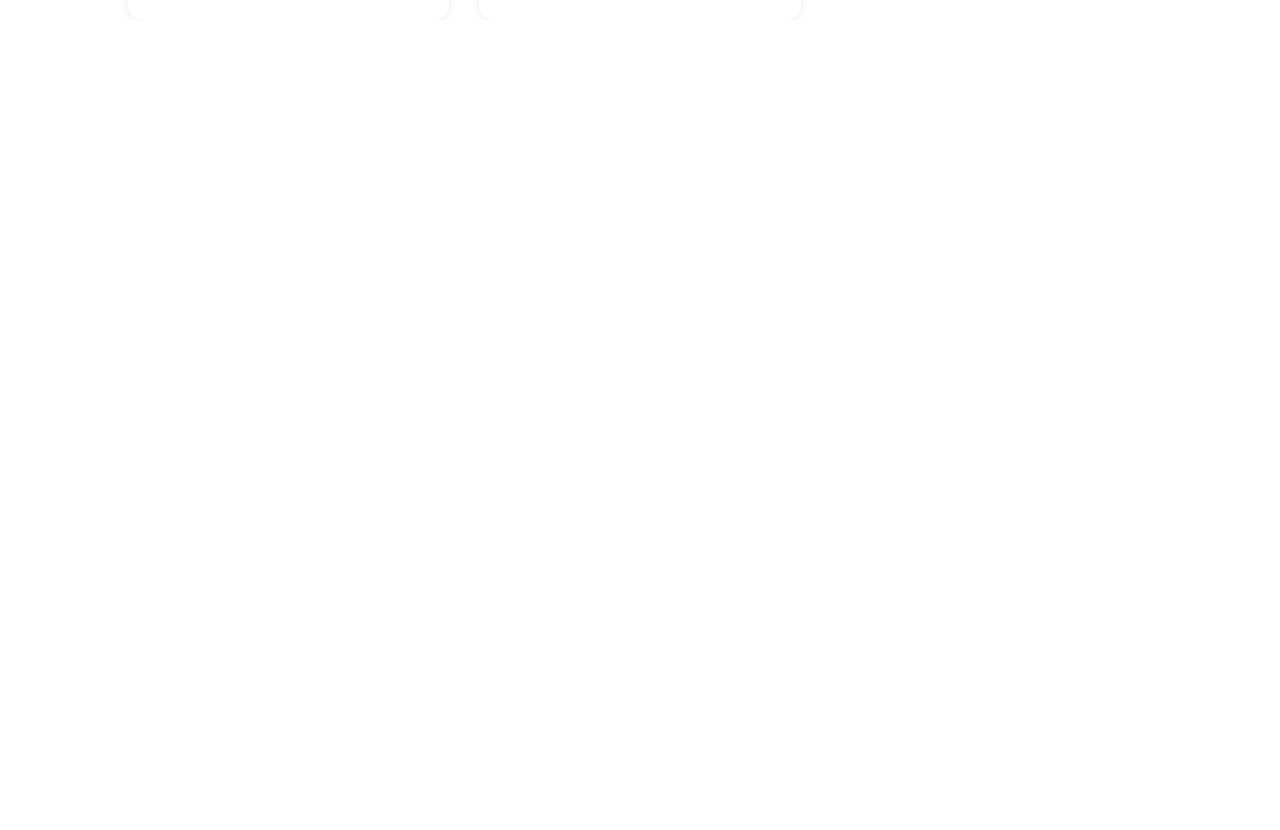
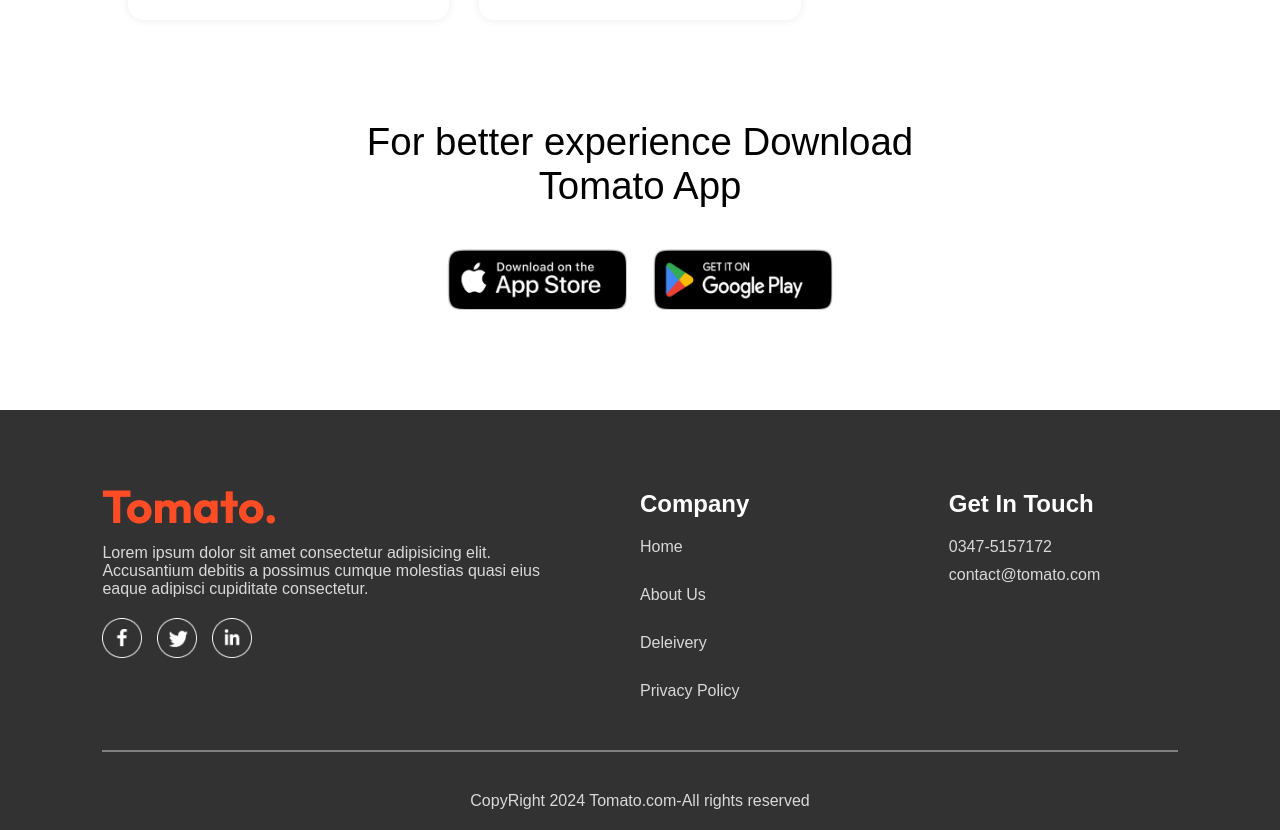
Before and after one commit to connect-aima/Food-Delivery-App, a React (Vite) app in the folder frontend/: page / in a window 1280 px wide. Shown: the part 5900-6730 px from the top of the page. Before the commit the page ends 5920 px from the top, so only its background shows below. Built offline with nearby package versions, Linux system fonts and the light colour scheme.

Commit message:
added filter food feature , footer and app download component

```diff
--- a/frontend/src/App.jsx
+++ b/frontend/src/App.jsx
@@ -4,17 +4,21 @@
 import Home from './Pages/Home/Home'
 import Cart from './Pages/Cart/Cart'
 import PlaceOrders from './Pages/PlaceOrders/PlaceOrders'
+import Footer from './Components/Footer/Footer'
 
 const App = () => {
   return (
-    <div className='app'>
-     <Navbar/>
-     <Routes>
-      <Route path='/' element={<Home/>}/>
-      <Route path='/cart' element={<Cart/>} />
-      <Route path='/order' element={<PlaceOrders/>} />
-     </Routes>
-    </div>
+    <>
+      <div className='app'>
+        <Navbar />
+        <Routes>
+          <Route path='/' element={<Home />} />
+          <Route path='/cart' element={<Cart />} />
+          <Route path='/order' element={<PlaceOrders />} />
+        </Routes>
+      </div>
+      <Footer />
+    </>
   )
 }
 
--- /dev/null
+++ b/frontend/src/Components/AppDownload/AppDownload.css
@@ -0,0 +1,22 @@
+.app-download{
+    margin: auto auto;
+    margin-top: 100px;
+    font-size: max(3vw,20px);
+    text-align: center;
+    font-weight: 500;
+}
+.app-download-platforms{
+    display: flex;
+    justify-content: center;
+    gap: max(2vw,10px);
+    margin-top: 40px;
+}
+.app-download-platforms img{
+    width: max(30vw,120px);
+    max-width: 180px;
+    transition: 0.5s;
+    cursor: pointer;
+}
+.app-download-platforms img:hover{
+    transform:scale(1.05);
+}
--- /dev/null
+++ b/frontend/src/Components/AppDownload/AppDownload.jsx
@@ -0,0 +1,16 @@
+import React from 'react'
+import './AppDownload.css'
+import { assets } from '../../assets/assets'
+const AppDownload = () => {
+  return (
+    <div className='app-download' id='app-download'>
+        <p>For better experience Download <br/>Tomato App</p>
+        <div className="app-download-platforms">
+            <img src={assets.app_store} alt="" /><img src={assets.play_store} alt="" />
+        </div>
+
+    </div>
+  )
+}
+
+export default AppDownload
--- a/frontend/src/Components/ExploreMenu/ExploreMenu.jsx
+++ b/frontend/src/Components/ExploreMenu/ExploreMenu.jsx
@@ -11,7 +11,7 @@
                     return (
                         <div
                         onClick={() => {
-                            setCategory(prev=>prev===item.menu_name?"all":item.menu_name)
+                            setCategory(prev=>prev===item.menu_name?"All":item.menu_name)
                         }}
                          key={index}
                          className='explore-menu-list-items'>
--- a/frontend/src/Components/FoodDisplay/FoodDisplay.jsx
+++ b/frontend/src/Components/FoodDisplay/FoodDisplay.jsx
@@ -3,14 +3,16 @@
 import { useContext } from 'react'
 import { StoreContext } from '../../Context/StoreContext'
 import FoodItems from '../FoodItems/FoodItems'
-const FoodDisplay = (category) => {
+const FoodDisplay = ({ category }) => {
     const { food_list } = useContext(StoreContext)
     return (
         <div className='food-display' id='food-display'>
             <h2>Top Dishes near you</h2>
             <div className="food-display-list">
-                {food_list.map((item,index)=>{
-                    return <FoodItems key={index} id={item._id} name={item.name} description={item.description} price={item.price} image={item.image}/>
+                {food_list.map((item, index) => {
+                    if (category === "All" || category === item.category) {
+                        return <FoodItems key={index} id={item._id} name={item.name} description={item.description} price={item.price} image={item.image} />
+                    }
                 })}
             </div>
         </div>
--- /dev/null
+++ b/frontend/src/Components/Footer/Footer.css
@@ -0,0 +1,42 @@
+.footer{
+    color: #d9d9d9;
+    background-color: #323232;
+    display: flex;
+    flex-direction: column;
+    align-items: center;
+    gap: 20px;
+    padding: 20px 8vw;
+    padding-top: 80px;
+    margin-top: 100px;
+}
+.footer-Content{
+    width: 100%;
+    display: grid;
+    grid-template-columns: 2fr 1fr 1fr;
+    gap: 80px;
+}
+.footer-content-left,.footer-content-center,.footet-content-right{
+    display: flex;
+    flex-direction: column;
+    align-items: start;
+    gap: 20px;
+}
+.footer-content-left li,.footer-content-center li ,.footet-content-right li{
+    list-style: none;
+    margin-bottom: 10px;
+    cursor: pointer;
+}
+.footer-content-center h2 ,.footet-content-right h2{
+    color: white;
+}
+.footer-social-icon img{
+    width: 40px;
+    margin-right: 15px;
+}
+.footer hr{
+    width: 100%;
+    height: 2px;
+    margin: 20px 0;
+    background-color: gray;
+    border: none;
+}
--- /dev/null
+++ b/frontend/src/Components/Footer/Footer.jsx
@@ -0,0 +1,38 @@
+import React from 'react'
+import './Footer.css'
+import { assets } from '../../assets/assets'
+const Footer = () => {
+    return (
+        <div className='footer' id='footer'>
+            <div className="footer-Content">
+                <div className="footer-content-left">
+                    <img src={assets.logo} alt="" />
+                    <p>Lorem ipsum dolor sit amet consectetur adipisicing elit. Accusantium debitis a possimus cumque molestias quasi eius eaque adipisci cupiditate consectetur.</p>
+                    <div className="footer-social-icon">
+                        <img src={assets.facebook_icon} alt="" />
+                        <img src={assets.twitter_icon} alt="" />
+                        <img src={assets.linkedin_icon} alt="" />
+                    </div>
+                </div>
+                <div className="footer-content-center">
+                    <h2>Company</h2>
+                    <li>Home</li>
+                    <li>About Us</li>
+                    <li>Deleivery</li>
+                    <li>Privacy Policy</li>
+                </div>
+                <div className="footet-content-right">
+                    <h2>Get In Touch</h2>
+                    <ul>
+                        <li>0347-5157172</li>
+                        <li>contact@tomato.com</li>
+                    </ul>
+                </div>
+            </div>
+            <hr />
+            <p className='footer-copy-right'>CopyRight 2024 Tomato.com-All rights reserved</p>
+        </div>
+    )
+}
+
+export default Footer
--- a/frontend/src/Pages/Home/Home.jsx
+++ b/frontend/src/Pages/Home/Home.jsx
@@ -3,6 +3,7 @@
 import Header from '../../Components/Header/Header'
 import ExploreMenu from '../../Components/ExploreMenu/ExploreMenu'
 import FoodDisplay from '../../Components/FoodDisplay/FoodDisplay'
+import AppDownload from '../../Components/AppDownload/AppDownload'
 const Home = () => {
   const [category, setCategory] = useState("All")
   return (
@@ -10,6 +11,7 @@
       <Header/>
       <ExploreMenu category={category} setCategory={setCategory}/>
       <FoodDisplay category={category}/>
+      <AppDownload/>
     </div>
   )
 }
```
